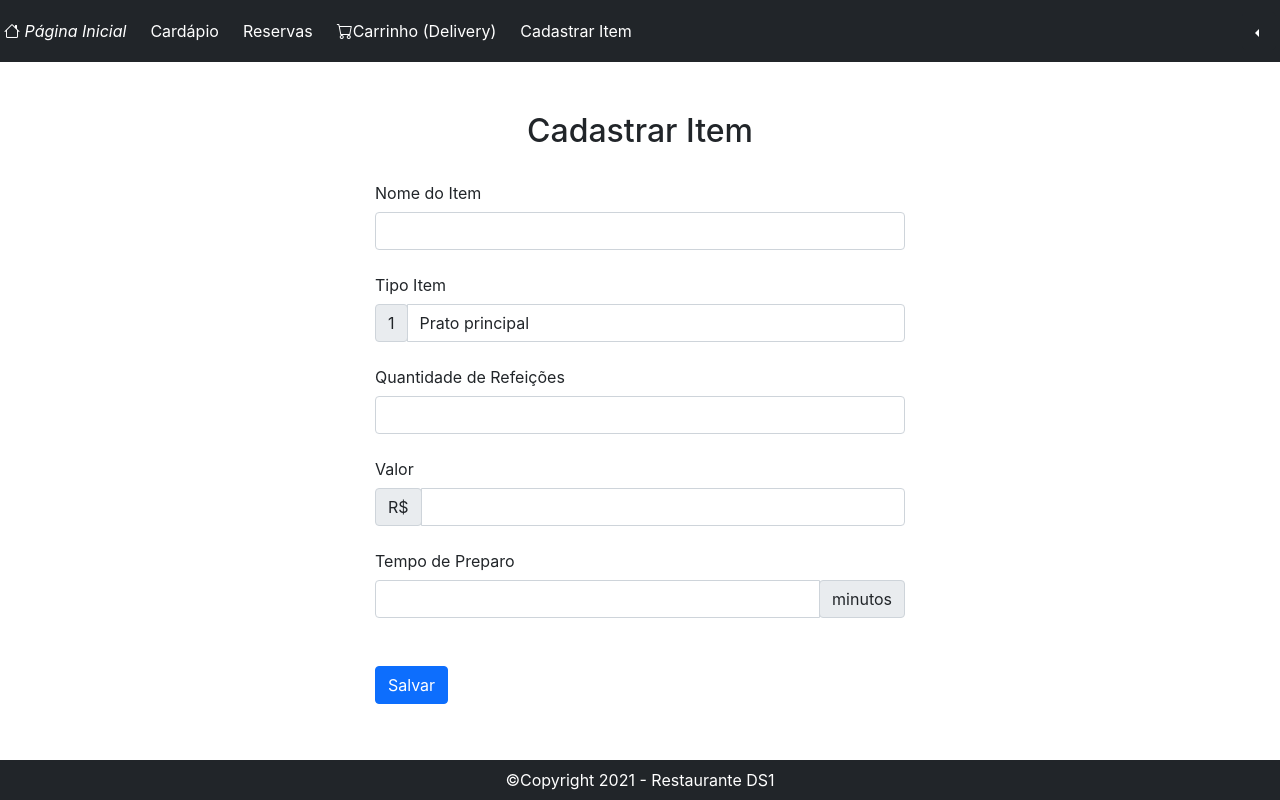
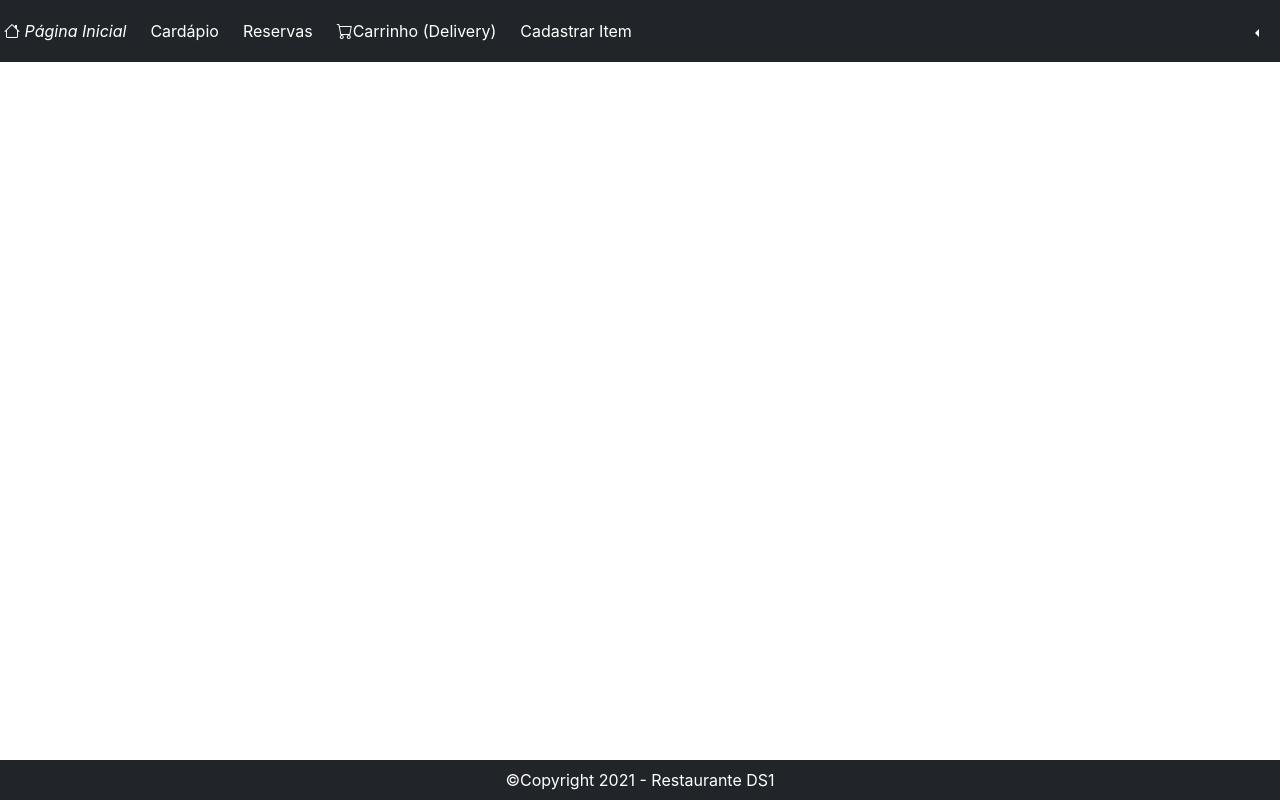
Before and after one commit to ErikDantas/restaurante-frontend-ds1, a React (Create React App) app: page /GerenteCadastroItem in a window 1280 px wide. Built offline with nearby package versions, Linux system fonts and the light colour scheme.

Commit message:
Bruno: Release 3, Atualizações

```diff
--- a/src/App.js
+++ b/src/App.js
@@ -10,7 +10,7 @@ import Menu from './Components/Layout/Menu';
 import Mesa from './Components/Mesa/Mesa';
 import Reserva from './Components/Reserva/Reserva';
 import GerenciarCardapio from './Components/Funcionario/GerenciarCardapio';
-import GerenteCadastroItem from './Components/Gerente/GerenteCadastroItem';
+import AdicionarItem from './Components/Funcionario/AdicionarItem';
 
 export default class App extends Component{
   render(){
@@ -40,8 +40,8 @@ export default class App extends Component{
             <Route path="/GerenciarCardapio">
               <GerenciarCardapio/>
             </Route>
-            <Route path="/GerenteCadastroItem">
-              <GerenteCadastroItem/>
+            <Route path="/AdicionarItem">
+              <AdicionarItem/>
             </Route>
           </Switch>
           <Footer/>
--- a/src/Components/Gerente/GerenteCadastroItem.js
+++ /dev/null
@@ -1,127 +0,0 @@
-import React, { Component } from 'react'
-import { toast } from 'react-toastify';
-import 'react-toastify/dist/ReactToastify.css';
-
-toast.configure()
-
-export default class GerenteCadastroItem extends Component {
-
-    state = {
-        id: "",
-        nome: "",
-        tipoItem: "1",
-        valor: "",
-        qtdRefeicao: "",
-        tempoPreparo: ""
-    }
-
-    funcNomeChange = (event) => {
-        this.setState({nome: event.target.value})
-    }
-    funcTipoItemChange = (event) => {
-        this.setState({tipoItem: event.target.value})
-    }
-    funcValorChange = (event) => {
-        this.setState({valor: event.target.value})
-    }
-    funcQtdRefeicaoChange = (event) => {
-        this.setState({qtdRefeicao: event.target.value})
-    }
-    funcTempoPreparoChange = (event) => {
-        this.setState({tempoPreparo: event.target.value})
-    }
-
-    gravarItem = () => {
-        const dados = {
-            "nome": this.state.nome,
-            "tipoItem": this.state.tipoItem,
-            "valor": this.state.valor,
-            "qtdRefeicao": this.state.qtdRefeicao,
-            "tempoPreparo": this.state.tempoPreparo
-        }
-
-        const requestOptions = {
-            method: 'POST',
-            headers: {
-                'Access-Control-Allow-Origin': '*',
-                'Content-Type': 'application/json'
-            },
-            body: JSON.stringify(dados)
-        };
-
-        const url = window.servidor + '/item/incluir/'
-            fetch(url, requestOptions)
-            .then(response => {
-                if(response.status === 200){
-                    toast.success('Item cadastrado com sucesso.')
-                }else{
-                    toast.error('Falha durante o cadastro.')
-                }
-            })
-            .catch(erro => console.log(erro));
-    }
-
-
-    render(){
-        return(
-            <div className="row mt-5 p-3 mb-5">
-                <div className="col-6 mt-2 container-fluid">
-                        <h2 className="p-3 text-center mt-4">Cadastrar Item</h2>
-                    <div className="mb-3">
-                        <label className="col-form-label">Nome do Item</label>
-                        <input value={this.state.nome} onChange={this.funcNomeChange} className="form-control" type="text" id="text-input"></input>
-                    </div>
-
-                    <div>
-                        <label className="col-form-label">Tipo Item</label>
-                    </div>
-                    <div className="input-group mb-3">
-                        <div className="input-group-prepend">
-                            <label className="input-group-text" for="inputGroupSelect01">{this.state.tipoItem}</label>
-                        </div>
-                        <select value={this.state.tipoItem} onChange={this.funcTipoItemChange} className="form-control" id="inputGroupSelect01">
-                            <option selected value="0">Entrada</option>
-                            <option value="1">Prato principal</option>
-                            <option value="2">Sobremesa</option>
-                            <option value="3">Bebida não alcoólica</option>
-                            <option value="4">Bebida alcoólica</option>
-                        </select>
-                    </div>
-
-                    <div className="mb-3">
-                        <label className="col-form-label">Quantidade de Refeições</label>
-                        <input value={this.state.qtdRefeicao} onChange={this.funcQtdRefeicaoChange} className="form-control" type="number" id="number-input"/>
-                    </div>
-
-
-                    <div>
-                        <label className="col-form-label">Valor</label>
-                    </div>
-                    <div class="input-group mb-3">
-                        <div class="input-group-prepend">
-                            <span class="input-group-text" id="inputGroup-sizing-default">R$</span>
-                        </div>
-                        <input value={this.state.valor} onChange={this.funcValorChange} className="form-control" type="number" step="0.05" id="number-input"/>
-                    </div>
-
-                    <div>
-                        <label className="col-form-label">Tempo de Preparo</label>
-                    </div>
-                    <div class="input-group mb-3">
-                        <input value={this.state.tempoPreparo} onChange={this.funcTempoPreparoChange} className="form-control" type="number" id="number-input"/>
-                        <div class="input-group-append">
-                            <span class="input-group-text" id="inputGroup-sizing-default">minutos</span>
-                        </div>
-                    </div>
-
-
-                    <div className="row mt-5">
-                        <div className="col-3">
-                            <button type="button" className="btn btn-primary" onClick={ () => this.gravarItem() }>Salvar</button>
-                        </div>
-                    </div>
-                </div>
-            </div>
-        )
-    }
-}
--- a/src/Components/Layout/Menu.js
+++ b/src/Components/Layout/Menu.js
@@ -16,12 +16,12 @@ export default class Menu extends Component{
                 <nav className="col-12 navbar bg-dark text-white navbar-light">
                     <div>
                         <Link className="navbar-brand text-white fontetexto p-1" to="/"><i className="bi bi-house"> Página Inicial</i></Link>
-                        <Link className="navbar-brand text-white fontetexto p-1" to="/cardapio">Cardápio</Link>
-                        <Link className="navbar-brand text-white fontetexto p-1" to="/reservas">Reservas</Link>
-                        <Link className="navbar-brand text-white fontetexto p-1" to="/carrinho"><i className="bi bi-cart"></i>
+                        <Link className="navbar-brand text-white fontetexto p-1" to="/Cardapio">Cardápio</Link>
+                        <Link className="navbar-brand text-white fontetexto p-1" to="/Reservas">Reservas</Link>
+                        <Link className="navbar-brand text-white fontetexto p-1" to="/Carrinho"><i className="bi bi-cart"></i>
                             Carrinho (Delivery)
                         </Link>
-                        <Link className="navbar-brand text-white fontetexto p-1" to="/GerenteCadastroItem">Cadastrar Item</Link>
+                        <Link className="navbar-brand text-white fontetexto p-1" to="/AdicionarItem">Cadastrar Item</Link>
                     </div>
 
                     <Link className="navbar-brand text-white p-1  " to="/ClienteLoginCadastro">Entrar</Link>
@@ -38,12 +38,12 @@ export default class Menu extends Component{
                 <nav className="col-12 navbar bg-dark text-white navbar-light">
                     <div>
                         <Link className="navbar-brand text-white fontetexto p-1" to="/"><i className="bi bi-house"> Página Inicial</i></Link>
-                        <Link className="navbar-brand text-white fontetexto p-1" to="/cardapio">Cardápio</Link>
-                        <Link className="navbar-brand text-white fontetexto p-1" to="/reservas">Reservas</Link>
-                        <Link className="navbar-brand text-white fontetexto p-1" to="/carrinho"><i className="bi bi-cart"></i>
+                        <Link className="navbar-brand text-white fontetexto p-1" to="/Cardapio">Cardápio</Link>
+                        <Link className="navbar-brand text-white fontetexto p-1" to="/Reservas">Reservas</Link>
+                        <Link className="navbar-brand text-white fontetexto p-1" to="/Carrinho"><i className="bi bi-cart"></i>
                             Carrinho (Delivery)
                         </Link>
-                        <Link className="navbar-brand text-white fontetexto p-1" to="/GerenteCadastroItem">Cadastrar Item</Link>
+                        <Link className="navbar-brand text-white fontetexto p-1" to="/AdicionarItem">Cadastrar Item</Link>
                     </div>
 
                     <div className="btn-group dropstart p-1">
--- a/src/Components/Mesa/Mesa.js
+++ b/src/Components/Mesa/Mesa.js
@@ -5,15 +5,13 @@ export default class Mesa extends Component {
         qtdCadeiras: "",
         reservada: ""
     }
+
     txtNome_change = (event)=> {
-
         console.log(event.target.value)
         this.setState({qtdCadeiras: event.target.value})
-
     }
 
     chkmesa = (event) =>{
-
         this.setState({reservada: event.target.checked})
     }
 
@@ -45,8 +43,9 @@ export default class Mesa extends Component {
     render() {
         return (
             <div className="row mt-5 p-3 mb-5">
-                <div className="col-6 mt-2 container-fluid">
                 <h2 className="p-3 text-center mt-4">Gerenciar Mesas</h2>
+                <div className="col-4 mt-2 container-fluid">
+
                     <div className="mb-3">
                         <label className="col-form-label">Quantidade de cadeiras</label>
                         <input value={this.state.qtdCadeiras} onChange={this.txtNome_change} className="form-control name-pull-image" type="text"></input>
@@ -57,11 +56,12 @@ export default class Mesa extends Component {
                     <input className="form-check-input" onChange={this.chkmesa} type="checkbox" value="1" id="flexCheckDefault"></input>
                     <label className="form-check-label"></label>
                     </div>
-                    <div className="row mt-2">
-                        <div className="col-1">
+                    <div className="row mt-3">
+                        <div className="col-3">
                             <button className="btn btn-primary" onClick = {() => this.gravarNovo()}>Gravar</button>
                         </div>
-                        <div className="col-1">
+                        <div className="col-1"/>
+                        <div className="col-3">
                             <button className="btn btn-primary" >Voltar</button>
                         </div>
                     </div>
@@ -70,35 +70,3 @@ export default class Mesa extends Component {
         )
     }
 }
-
-/*
-            <div className="row mt-5 mb-5 ">
-                <div className="col-4 mt-2 container-fluid">
-                <div>
-                    <h2 className="p-3 text-center mt-4">Gerenciar Mesas</h2>
-                </div>
-
-
-                <div className="col-2">Quantidade de cadeira:</div>
-                <div className="row mt-2">
-                    <div className="col-2">
-                    <input value={this.state.qtdCadeiras} onChange={this.txtNome_change} className="form-control name-pull-image" type="text"></input>
-                    </div>
-                </div>
-
-                <div className="form-check">
-                    Mesa reservada:
-                    <input className="form-check-input" onChange={this.chkmesa} type="checkbox" value="1" id="flexCheckDefault"></input>
-                    <label className="form-check-label">
-                    </label>
-                    </div>
-                    <div className="row mt-2">
-                        <div className="col-1">
-                            <button className="btn btn-primary" onClick = {() => this.gravarNovo()}>Gravar</button>
-                        </div>
-                    <div className="col-1">
-                        <button className="btn btn-primary" >Voltar</button>
-                    </div>
-                    </div>
-                </div>
-            </div> */
```
Lines whose indentation alone changed are shown as unchanged.
